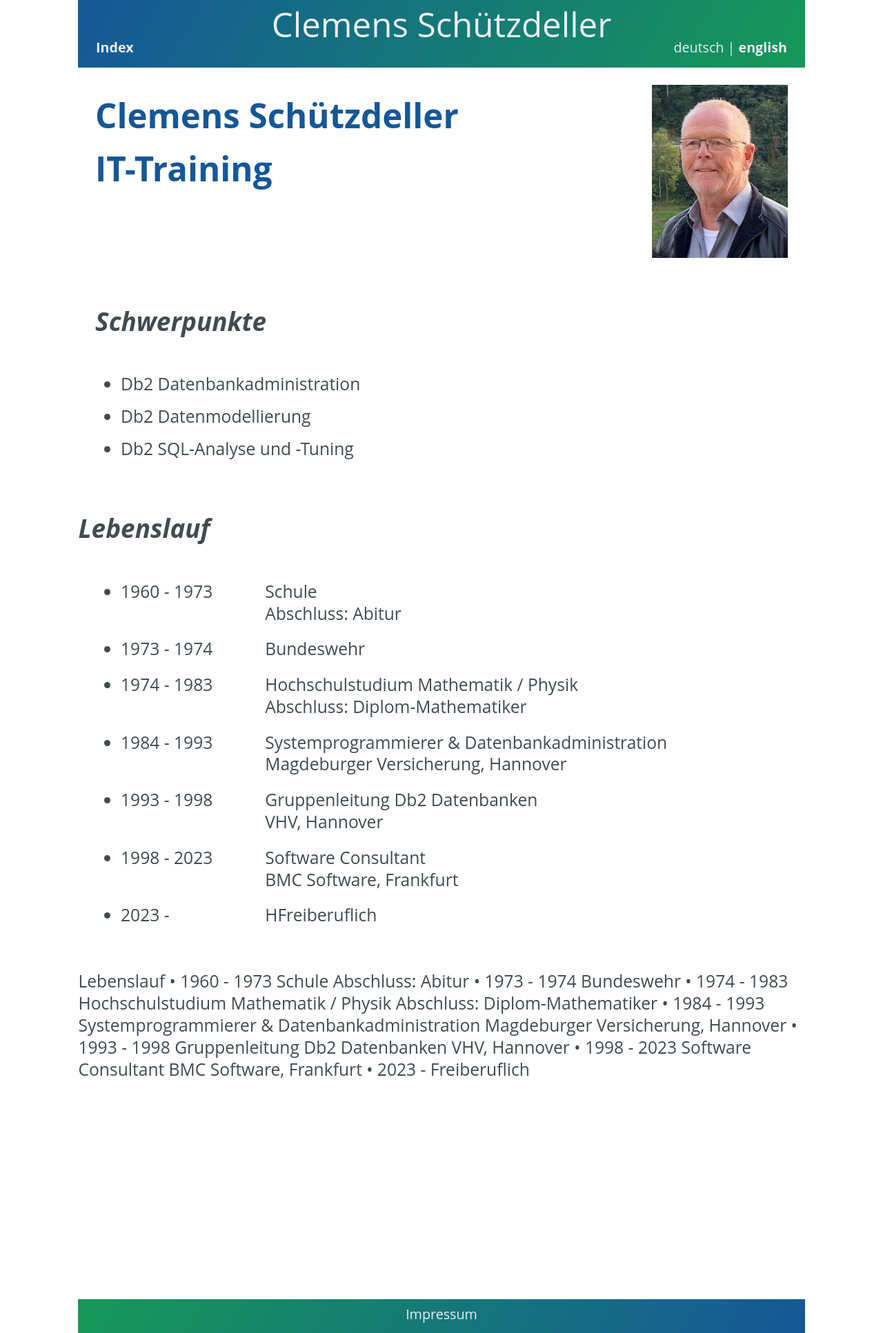
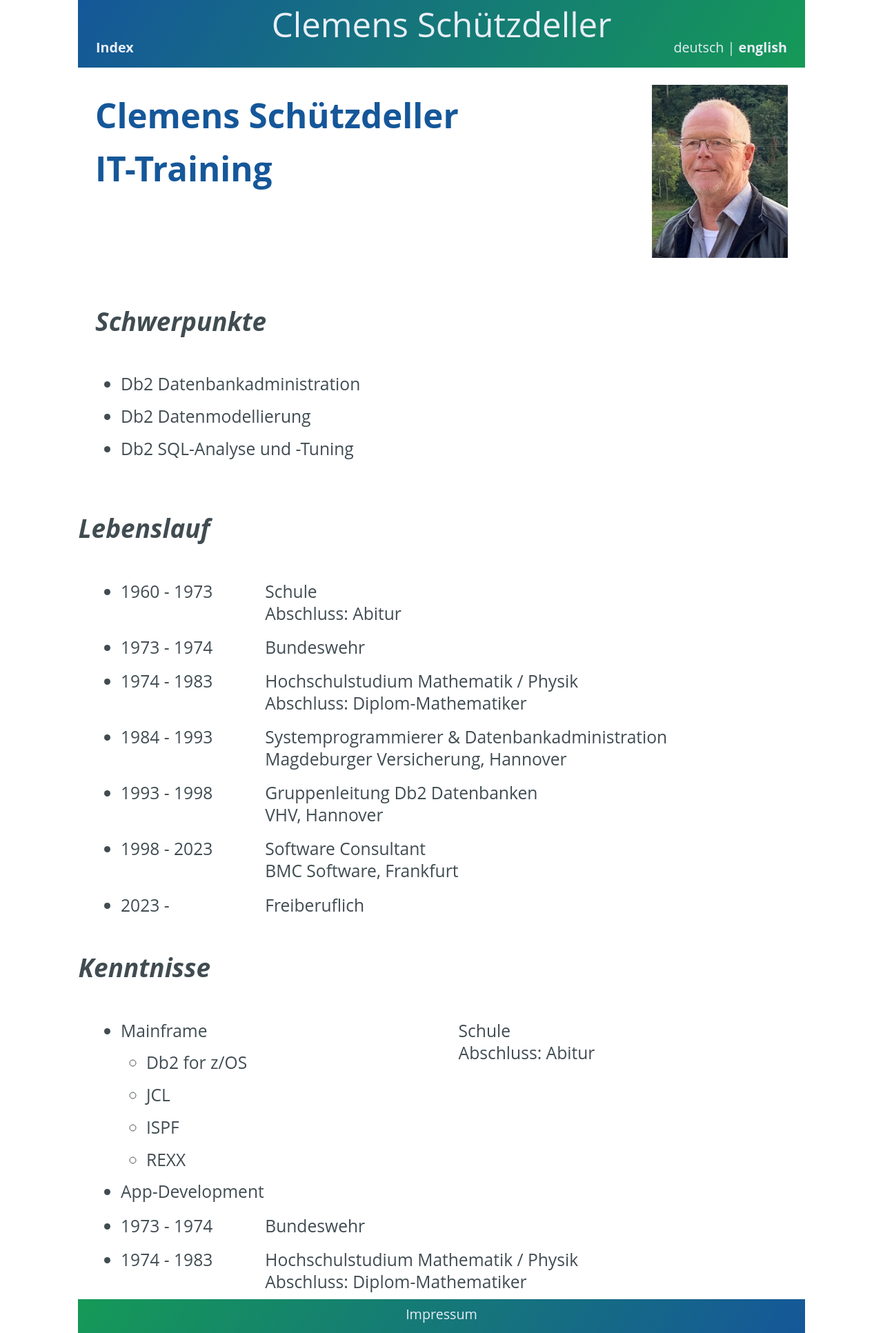
Before and after one commit to cs-LA/home, a Jekyll site: the page built from itTraining/Profile.md, in a window 1280 px wide. Shown: the whole page at 69% size. Built offline with Jekyll 4.4.1, drawn with Linux system fonts in a browser that asks for light colours; our own code applies the rules of GitHub Pages for plain Markdown files.

Commit message:
Update Profile.md

```diff
--- a/itTraining/Profile.md
+++ b/itTraining/Profile.md
@@ -25,42 +25,78 @@
     <div class="hGrid">
       <div class="grid-1"><ul style="margin: 0;"><li>1960 - 1973</li></ul></div>
       <div class="grid-2"><p>Schule<br>Abschluss: Abitur</p></div>
-    <div class="gridBreak" style="height: calc(0.2 * var(--base-font-size))"></div>
+    <div class="gridBreak" style="height: calc(0.1 * var(--base-font-size))"></div>
       <div class="grid-1"><ul style="margin: 0;"><li>1973 - 1974</li></ul></div>
       <div class="grid-2"><p>Bundeswehr</p></div>
-    <div class="gridBreak" style="height: calc(0.2 * var(--base-font-size))"></div>
+    <div class="gridBreak" style="height: calc(0.1 * var(--base-font-size))"></div>
       <div class="grid-1"><ul style="margin: 0;"><li>1974 - 1983</li></ul></div>
       <div class="grid-2"><p>Hochschulstudium Mathematik / Physik<br>Abschluss: Diplom-Mathematiker</p></div>
-    <div class="gridBreak" style="height: calc(0.2 * var(--base-font-size))"></div>
+    <div class="gridBreak" style="height: calc(0.1 * var(--base-font-size))"></div>
       <div class="grid-1"><ul style="margin: 0;"><li>1984 - 1993</li></ul></div>
       <div class="grid-2"><p>Systemprogrammierer & Datenbankadministration<br>Magdeburger Versicherung, Hannover</p></div>
-    <div class="gridBreak" style="height: calc(0.2 * var(--base-font-size))"></div>
+    <div class="gridBreak" style="height: calc(0.1 * var(--base-font-size))"></div>
       <div class="grid-1"><ul style="margin: 0;"><li>1993 - 1998</li></ul></div>
       <div class="grid-2"><p>Gruppenleitung Db2 Datenbanken<br>VHV, Hannover</p></div>
-    <div class="gridBreak" style="height: calc(0.2 * var(--base-font-size))"></div>
+    <div class="gridBreak" style="height: calc(0.1 * var(--base-font-size))"></div>
       <div class="grid-1"><ul style="margin: 0;"><li>1998 - 2023</li></ul></div>
       <div class="grid-2"><p>Software Consultant<br>BMC Software, Frankfurt</p></div>
-    <div class="gridBreak" style="height: calc(0.2 * var(--base-font-size))"></div>
+    <div class="gridBreak" style="height: calc(0.1 * var(--base-font-size))"></div>
       <div class="grid-1"><ul style="margin: 0;"><li>2023 -</li></ul></div>
-      <div class="grid-2"><p>HFreiberuflich</p></div>
+      <div class="grid-2"><p>Freiberuflich</p></div>
     </div>
   </div>
-<div class="gridBreak"></div>
+</div>
+
+<div class="hGrid" style="padding: 0;">
+  <div class="grid-2">
+    <div class="gridTitle">Kenntnisse</div>
+    <div class="hGrid">
+      <div class="grid-2"><ul style="margin: 0;">
+        <li>Mainframe</li>
+        <ul>
+          <li>Db2 for z/OS</li>
+          <li>JCL</li>
+          <li>ISPF</li>
+          <li>REXX</li>
+        </ul>
+        <li>App-Development</li>
+      </ul></div>
+      <div class="grid-2"><p>Schule<br>Abschluss: Abitur</p></div>
+    <div class="gridBreak" style="height: calc(0.1 * var(--base-font-size))"></div>
+      <div class="grid-1"><ul style="margin: 0;"><li>1973 - 1974</li></ul></div>
+      <div class="grid-2"><p>Bundeswehr</p></div>
+    <div class="gridBreak" style="height: calc(0.1 * var(--base-font-size))"></div>
+      <div class="grid-1"><ul style="margin: 0;"><li>1974 - 1983</li></ul></div>
+      <div class="grid-2"><p>Hochschulstudium Mathematik / Physik<br>Abschluss: Diplom-Mathematiker</p></div>
+    <div class="gridBreak" style="height: calc(0.1 * var(--base-font-size))"></div>
+      <div class="grid-1"><ul style="margin: 0;"><li>1984 - 1993</li></ul></div>
+      <div class="grid-2"><p>Systemprogrammierer & Datenbankadministration<br>Magdeburger Versicherung, Hannover</p></div>
+    <div class="gridBreak" style="height: calc(0.1 * var(--base-font-size))"></div>
+      <div class="grid-1"><ul style="margin: 0;"><li>1993 - 1998</li></ul></div>
+      <div class="grid-2"><p>Gruppenleitung Db2 Datenbanken<br>VHV, Hannover</p></div>
+    <div class="gridBreak" style="height: calc(0.1 * var(--base-font-size))"></div>
+      <div class="grid-1"><ul style="margin: 0;"><li>1998 - 2023</li></ul></div>
+      <div class="grid-2"><p>Software Consultant<br>BMC Software, Frankfurt</p></div>
+    <div class="gridBreak" style="height: calc(0.1 * var(--base-font-size))"></div>
+      <div class="grid-1"><ul style="margin: 0;"><li>2023 -</li></ul></div>
+      <div class="grid-2"><p>Freiberuflich</p></div>
+    </div>
+  </div>
 </div>
 
 
-
-
-Lebenslauf
-• 1960 - 1973 Schule
-Abschluss: Abitur
-• 1973 - 1974 Bundeswehr
-• 1974 - 1983 Hochschulstudium Mathematik / Physik
-Abschluss: Diplom-Mathematiker
-• 1984 - 1993 Systemprogrammierer & Datenbankadministration
-Magdeburger Versicherung, Hannover
-• 1993 - 1998 Gruppenleitung Db2 Datenbanken
-VHV, Hannover
-• 1998 - 2023 Software Consultant
-BMC Software, Frankfurt
-• 2023 - Freiberuflich
+Kenntnisse
+• Mainframe
+• Db2 for z/OS
+• JCL
+• ISPF
+• REXX
+• Assembler
+• Cobol
+• iOS
+• App-Development
+• Swift
+• SwiftUI
+• Sonstiges
+• Java (Grundlagen)
+• JavaScript (Grundlagen)
```
